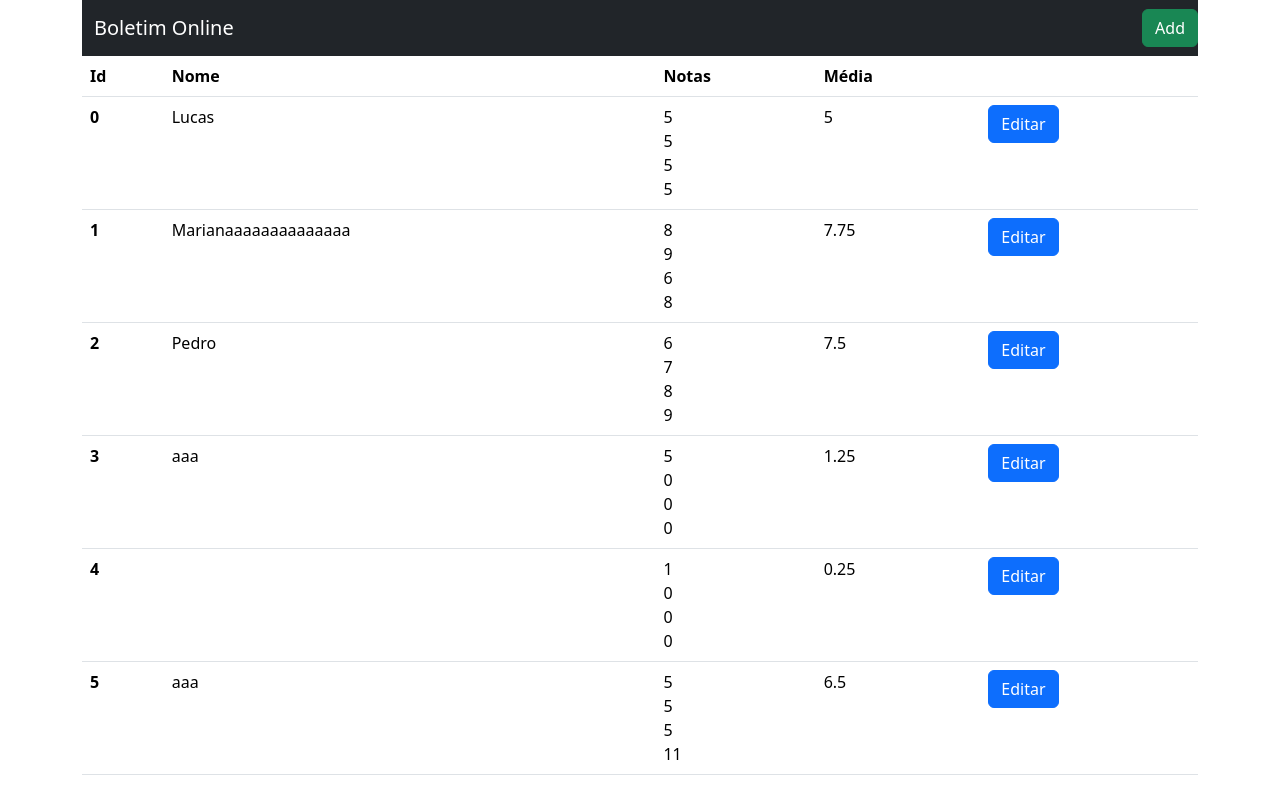
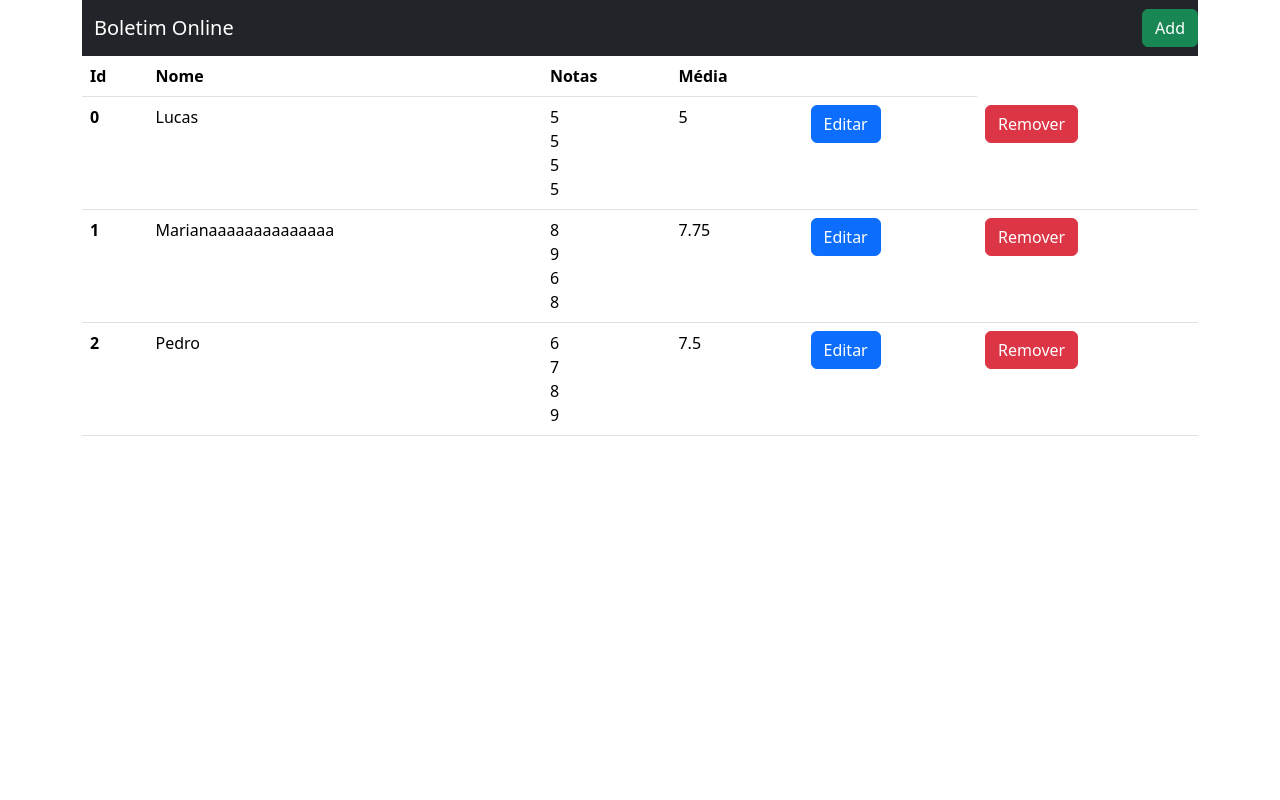
Before and after one commit to lucassdantas/boletim_crud_angular, an Angular app: page /student/home in a window 1280 px wide. Built offline with nearby package versions, Linux system fonts and the light colour scheme; data requests are answered from the project's data file.

Commit message:
add delete function

```diff
--- a/db.json
+++ b/db.json
@@ -8,8 +8,7 @@
         "5",
         5,
         5
-      ],
-      "media": 0
+      ]
     },
     {
       "id": 1,
@@ -19,8 +18,7 @@
         9,
         6,
         8
-      ],
-      "media": 0
+      ]
     },
     {
       "id": 2,
@@ -30,39 +28,6 @@
         7,
         8,
         9
-      ],
-      "media": 0
-    },
-    {
-      "id": 3,
-      "name": "aaa",
-      "notes": [
-        "5",
-        0,
-        0,
-        0
-      ],
-      "media": "5"
-    },
-    {
-      "id": 4,
-      "name": "",
-      "notes": [
-        "1",
-        0,
-        0,
-        0
-      ],
-      "media": "0"
-    },
-    {
-      "id": 5,
-      "name": "aaa",
-      "notes": [
-        "5",
-        "5",
-        "5",
-        "11"
       ]
     }
   ]
--- a/src/app/student/home/home.component.html
+++ b/src/app/student/home/home.component.html
@@ -19,6 +19,7 @@
                 </td>
                 <td>{{media[i]}}</td>
                 <td><a href='' class="btn btn-primary" [routerLink]="['/student/edit', student.id]">Editar</a></td>
+                <td><button type="button" (click)="deleteStudent(student.id)" class="btn btn-danger">Remover</button></td>
             </tr>
         </tbody>
     </table>
--- a/src/app/student/home/home.component.ts
+++ b/src/app/student/home/home.component.ts
@@ -21,9 +21,14 @@ export class HomeComponent implements OnInit{
         this.media[i] = sum / student.notes.length;
       });
     })
+  }
 
+  deleteStudent(id:number){
+    this.studentService.delete(id).subscribe({
+      next: data => {
+        this.allStudents = this.allStudents.filter(_ => _.id != id)
+      }
+    })
+  }
 
 }
-
-
-}
--- a/src/app/student/student.service.ts
+++ b/src/app/student/student.service.ts
@@ -25,4 +25,7 @@ export class StudentService {
     return this.httpClient.put<Student>(`http://localhost:3000/students/${data.id}`, data)
   }
 
+  delete(id:number){
+    return this.httpClient.delete<Student>(`http://localhost:3000/students/${id}`)
+  }
 }
```
Lines whose indentation alone changed are shown as unchanged.
